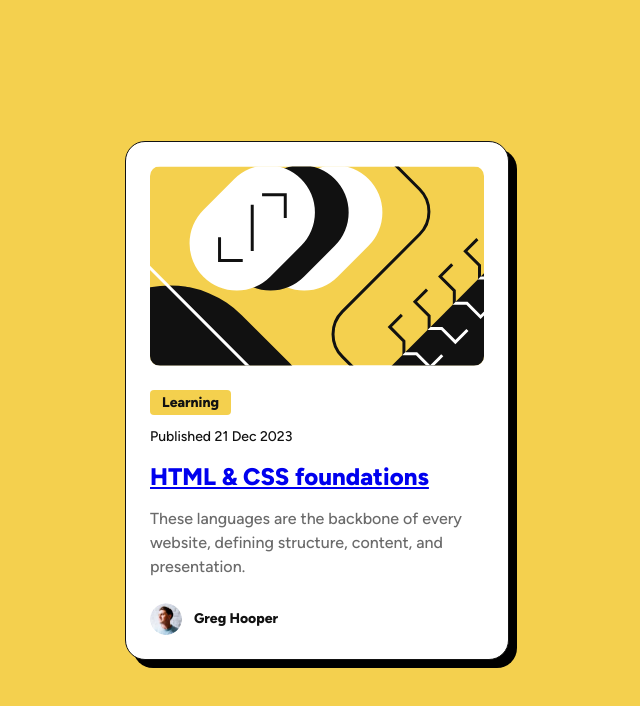
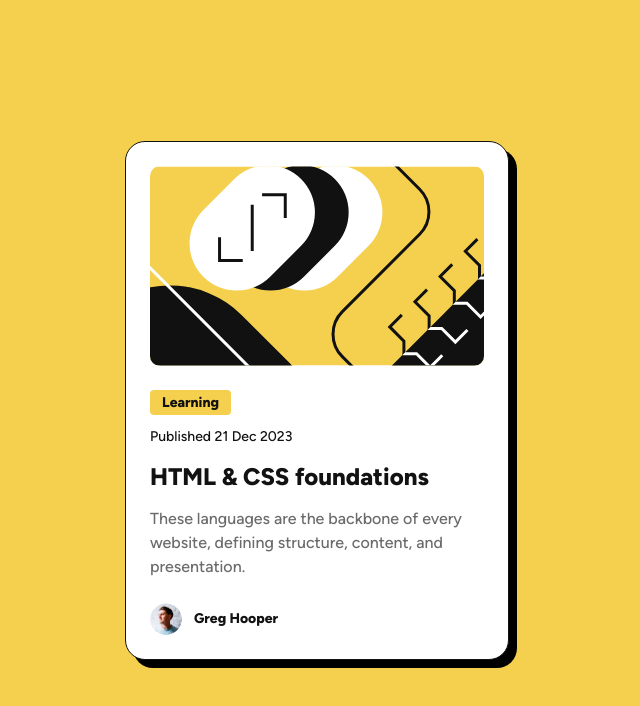
Before and after one commit to ShaunBytes/fem-blog-preview-card, a plain HTML site: page index.html in a window 1280 px wide. Shown: the whole page, without its empty margins (323-963 px from the left). Drawn offline with Linux system fonts and the light colour scheme.

Commit message:
add styles for card title hover state

```diff
--- a/css/style.css
+++ b/css/style.css
@@ -54,6 +54,11 @@ img {
   max-width: 100%;
 }
 
+a {
+  color: inherit;
+  text-decoration: none;
+}
+
 .card {
   max-width: 24rem;
   background: hsl(var(--clr-white));
@@ -93,6 +98,10 @@ img {
 .card__title {
   font-weight: var(--fw-extra-bold);
   font-size: 1.25rem;
+
+  a:hover {
+    color: hsl(var(--clr-yellow));
+  }
 }
 
 .card__description {
```
